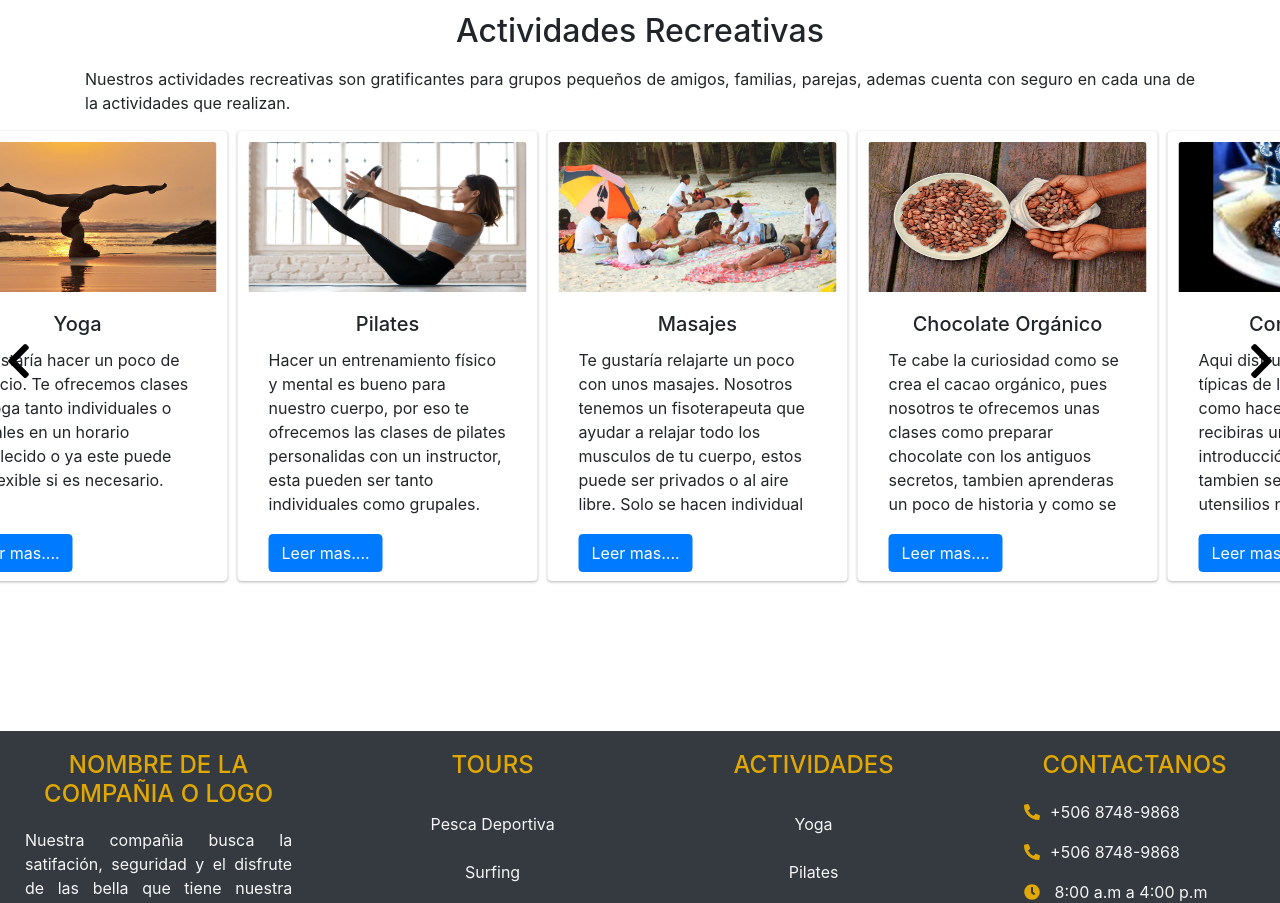
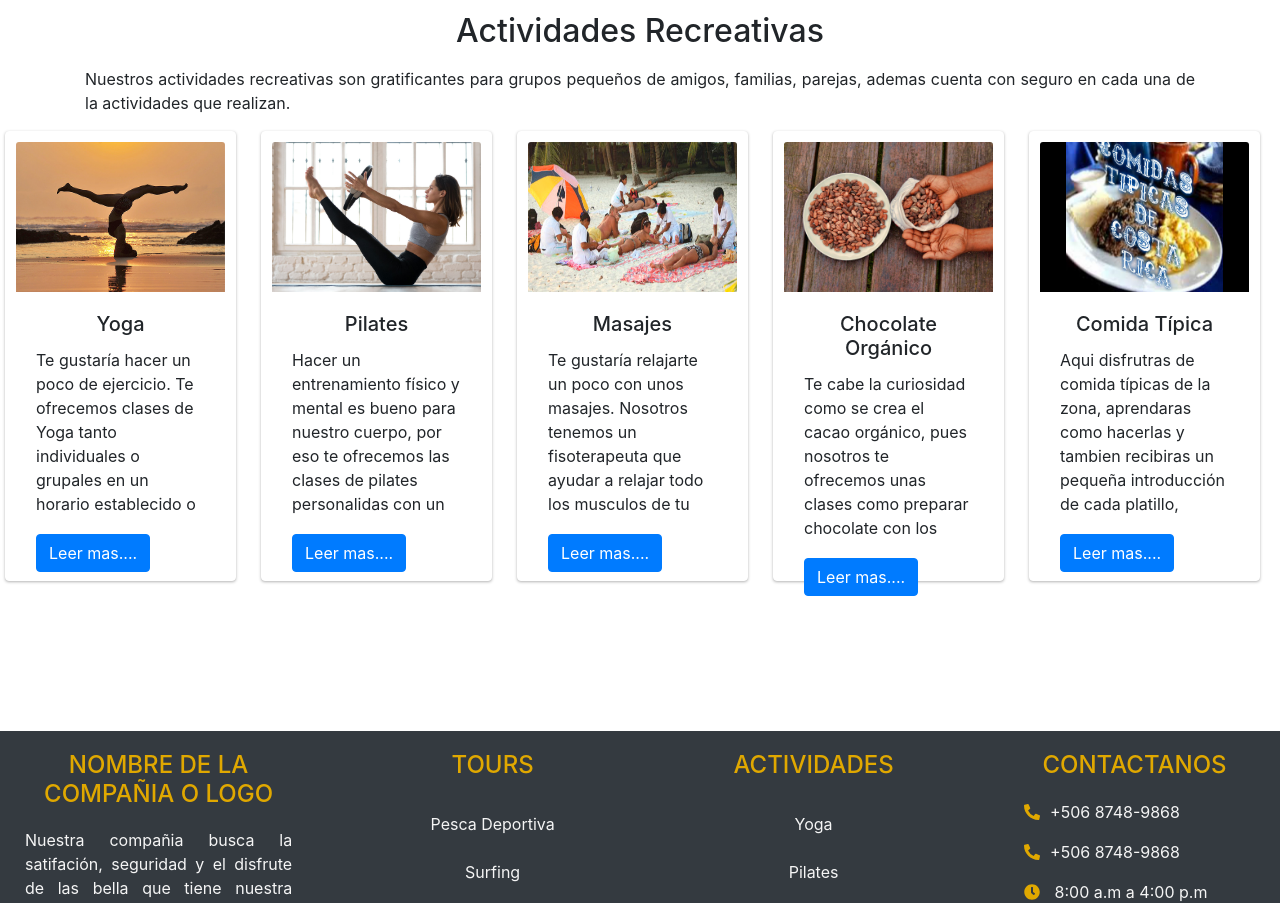
Before and after one commit to Andrey04Dev/TourPage, a React (Create React App) app: page / in a window 1280 px wide. Shown: the part 1120-2023 px from the top of the page. Built offline with nearby package versions, Linux system fonts and the light colour scheme.

Commit message:
Update 13/07/2020

```diff
--- a/package.json
+++ b/package.json
@@ -1,5 +1,5 @@
 {
-  "homepage": "https://Andrey04Dev.github.io/Inicio",
+  "homepage": "https://Andrey04Dev.github.io/TourPage",
   "name": "pagetour",
   "version": "0.1.0",
   "private": true,
--- a/src/Components/Card/Card.css
+++ b/src/Components/Card/Card.css
@@ -4,40 +4,30 @@ body {
   overflow-x: hidden;
 }
 .container-slider {
-  height: 450px;
   position: relative;
 }
-
-.container-slider:before,
-.container-slider:after {
-  content: "";
-  display: block;
-  height: 120%;
-  position: absolute;
-  top: 0;
-  left: 0;
-}
-.container-slider:after {
+/* .container-slider:after {
   left: auto;
   right: 0;
-}
-.cards-slider {
+} */
+
+/* .cards-slider {
   position: relative;
   max-width: 226px;
   margin: 0;
-  /* REalize un cambio del 0 a auto en la izquierda, derecha */
-}
+
+} */
 
 .container-position {
   display: flex;
-  position: absolute;
+  position: relative;
   transition: transform 300ms cubic-bezier(0.455, 0.03, 0.515, 0.955);
 }
 /* Elimine el .box-card para poder manejar de una mejor manera el box  */
 .container-position .card {
-
   flex: 1;
   min-width: 200px;
+  margin-right: 20px;
   box-shadow: 0px 1px 3px rgba(0, 0, 0, 0.3);
   background-color: white;
   border-color: white;
@@ -85,6 +75,7 @@ height: 150px;
   justify-content: center;
 }
 .btn-left{
+  display: none;
   background-color: transparent;
   border: none;
   font-size: 40px;
@@ -98,6 +89,7 @@ height: 150px;
   outline: 0 none;
 }
 .btn-right{
+  display: none;
   background-color: transparent;
   border: none;
   font-size: 40px;
@@ -124,20 +116,26 @@ height: 150px;
     display: flex;
     flex-flow: column wrap;
   }
-  .card{
-    height: 180px;
+  .container-position{
+    position: absolute;
+    margin: 0 20px;
   }
-  .card:hover{
+  .card, .container-slider{
+    height: 200px;
+  }
+  .container-slider:hover,.card:hover{
     height: 450px;
   }
-  .card:hover .card-text, .card:hover .btn-primary, .card:hover .card-title{
+  .card:hover .card-text, .card:hover .btn-primary {
     visibility: visible;
   }
-  .card-text, .btn-primary, .card-title{
+  .card-text, .btn-primary{
     visibility: hidden;
   }
-
-
+  .btn-left, .btn-right{
+    display: block;
+    margin-top: 58px;
+  }
 }
 /* .box-card:hover {
   background-color: black;
--- a/src/Components/Card/CardActividades.jsx
+++ b/src/Components/Card/CardActividades.jsx
@@ -11,7 +11,7 @@ export default class CardActividades extends Component {
     this.state = {
       informacion: data.informacion,
       properties: data.properties,
-      property: data.properties[1],
+      property: data.properties[0],
     };
   }
 
@@ -61,7 +61,7 @@ export default class CardActividades extends Component {
               className="container-position"
               style={{
                 transform: `translateX(-${
-                  property.index * properties.length
+                  property.index *(105/ properties.length-1)
                 }%)`
               }}
             >
--- a/src/index.css
+++ b/src/index.css
@@ -1,3 +1,6 @@
+*{
+  box-sizing: border-box;
+}
 html,body {
   padding: 0;
   margin: 0;
--- a/src/index.js
+++ b/src/index.js
@@ -1,7 +1,7 @@
 import React from 'react';
 import ReactDOM from 'react-dom';
 import App from './App';
-import 'normalize.css'
+import 'normalize.css';
 import './Utilities/fontawsome'
 import 'bootstrap/dist/css/bootstrap.css';
 
```
Also changed, not shown: src/data/cardActividades.js (+0 -16 lines).
